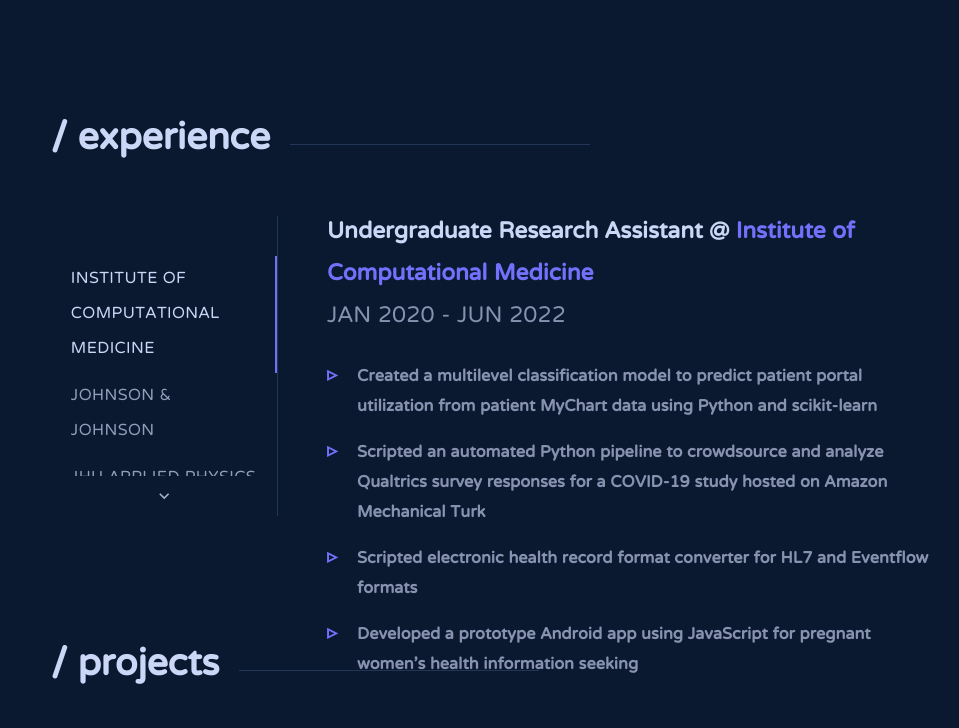
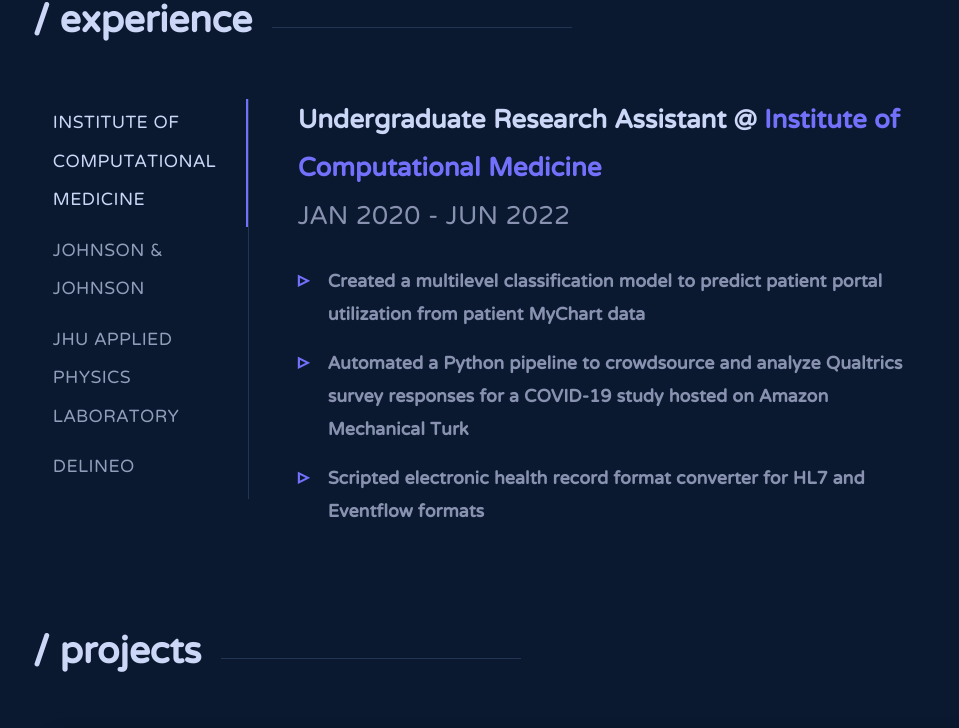
Before and after one commit to cnmnzhang/cindy, a React (Create React App) app: page / in a window 1280 px wide. Shown: the part 1643-2371 px from the top of the page, without its empty margins (186-1145 px from the left). Built offline with nearby package versions, Linux system fonts and the light colour scheme.

Commit message:
worthless styling

```diff
--- a/src/App.css
+++ b/src/App.css
@@ -28,7 +28,6 @@
   background-color: var(--navy);
   display: flex;
   flex-direction: row;
-  justify-content: center;
 }
 .App-logo {
   height: 40vmin;
@@ -39,7 +38,7 @@
   width: 100vw;
   overflow-x: hidden;
   overflow-y: hidden;
-  padding: 5% 5%;
+  padding: 2% 3%;
 }
 .rs-steps-horizontal .rs-steps-item-content {
   text-align: left;
@@ -92,7 +91,7 @@
   font-weight: bold;
 }
 
-@media only screen and (max-width: 600px) {
+@media only screen and (max-width: 800px) {
   .App {
     flex-direction: column;
     padding: 40px 24px;
--- a/src/components/Intro.js
+++ b/src/components/Intro.js
@@ -22,17 +22,17 @@
     });
   }
 
-  // scrollToTarget(event) {
-  //   event.preventDefault();
-  //   const targetElement = document.getElementById('about');
+  scrollToTarget(event) {
+    event.preventDefault();
+    const targetElement = document.getElementById('about');
 
-  //   if (targetElement) {
-  //     window.scrollTo({
-  //       behavior: 'smooth',
-  //       top: targetElement.offsetTop,
-  //     });
-  //   }
-  // }
+    if (targetElement) {
+      window.scrollTo({
+        behavior: 'smooth',
+        top: targetElement.offsetTop,
+      });
+    }
+  }
 
 
 
@@ -61,7 +61,7 @@
             {"Say hi!"}
           </a>
           <a href="#about">
-            <div className="down-arrow"></div>
+            {/* <div className="down-arrow"></div> */}
           </a>
           {/* <section id="section05" class="demo">
   <a href="#section06"><span></span>Scroll</a>
--- a/src/components/JobList.js
+++ b/src/components/JobList.js
@@ -70,7 +70,7 @@
     flexGrow: 1,
     backgroundColor: "theme.palette.background.paper",
     display: "flex",
-    height: 300
+    height: 400
   },
   tabs: {
     borderRight: `1px solid ${theme.palette.divider}`
@@ -86,10 +86,9 @@
       jobTitle: "Undergraduate Research Assistant @",
       duration: "JAN 2020 - JUN 2022",
       desc: [
-        "Created a multilevel classification model to predict patient portal utilization from patient MyChart data using Python and scikit-learn",
-        "Scripted an automated Python pipeline to crowdsource and analyze Qualtrics survey responses for a COVID-19 study hosted on Amazon Mechanical Turk",
+        "Created a multilevel classification model to predict patient portal utilization from patient MyChart data",
+        "Automated a Python pipeline to crowdsource and analyze Qualtrics survey responses for a COVID-19 study hosted on Amazon Mechanical Turk",
         "Scripted electronic health record format converter for HL7 and Eventflow formats",
-        "Developed a prototype Android app using JavaScript for pregnant women’s health information seeking"
       ]
     },
     "Johnson & Johnson": {
@@ -98,7 +97,7 @@
       desc: [
         "Executed C++ tests in Linux to characterize a robotic surgery system and gather requirements values",
         "Refactored JAMA REST API methods and implemented an automated error logging strategy in Python",
-        "Wrote and documented scripts to link and populate Airtable databases and replace manual processes"
+        "Wrote and documented scripts to populate Airtable databases and replaced manual processes"
       ]
     },
     "JHU Applied Physics Laboratory": {
--- a/src/styles/About.css
+++ b/src/styles/About.css
@@ -9,7 +9,7 @@
     padding-left: 15%;
     padding-right: 25%;
     padding-top: 5%;
-    margin-top: 20%;
+    margin-top: 10%;
     min-height: 60vh;
   }
 
@@ -42,7 +42,7 @@
   .about-description {
     font-family: "NTR", sans-serif;
     color: var(--slate);
-    max-width: 600px;
+    max-width: 800px;
     font-size: 22px;
     text-align: justify;
     margin: 0;
--- a/src/styles/Experience.css
+++ b/src/styles/Experience.css
@@ -25,7 +25,7 @@
   }
 
   #vertical-tabpanel {
-    margin-top: -28px;
+    margin-top: -25px;
     padding-left: 25px;
   }
 
@@ -89,7 +89,7 @@
     font-weight: bold;
   }
 
-  @media only screen and (max-width: 600px) {
+  @media only screen and (max-width: 8px) {
     #experience {
       padding-left: unset;
       padding-right: unset;
@@ -102,7 +102,7 @@
 
     .makeStyles-root-1 {
       height: unset !important;
-      width: unset;
+      width: 100vw;
       flex-direction: column;
     }
 
--- a/src/styles/Global.css
+++ b/src/styles/Global.css
@@ -10,8 +10,8 @@
     --white: #e6f1ff;
     --green-bright: #7371FC;
     --green-tint: rgba(100, 255, 218, 0.1);
-    --sm-font-size: 20px;
-    --medium-font-size: 28px;
+    --sm-font-size: 22px;
+    --medium-font-size: 32px;
     --large-font-size: 46px;
     --xl-font-size: 76px;
   }
--- a/src/styles/Projects.css
+++ b/src/styles/Projects.css
@@ -136,7 +136,7 @@
   background-color: var(--green-bright);
 }
 
-@media only screen and (max-width: 600px) {
+@media only screen and (max-width: 800px) {
   #projects {
     height: unset;
     padding-left: unset;
```
